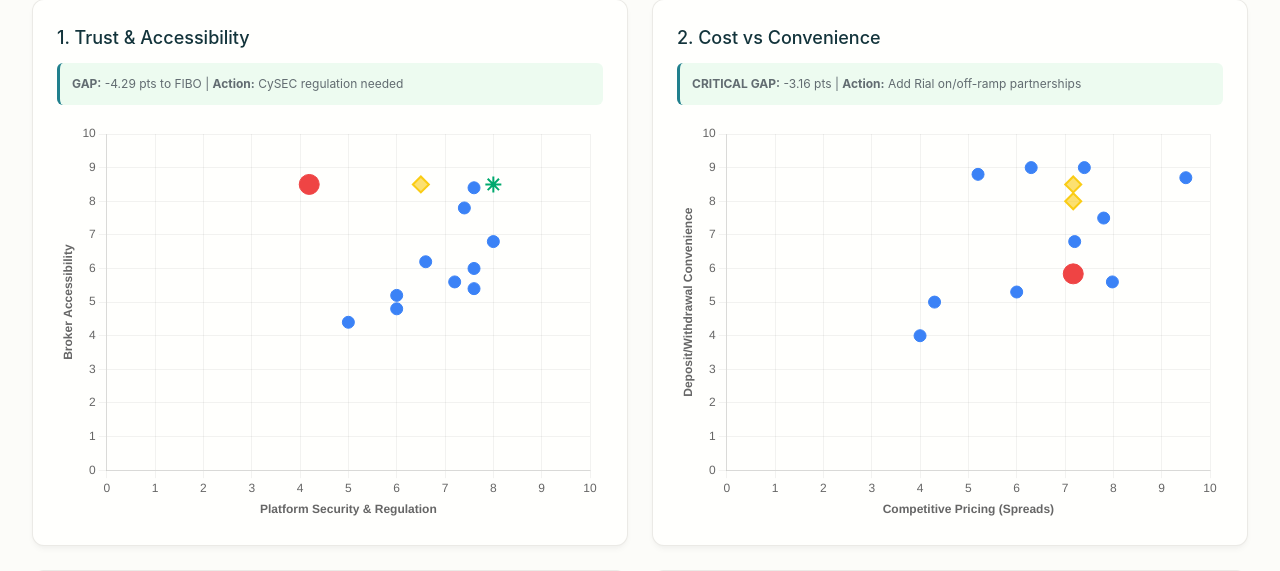
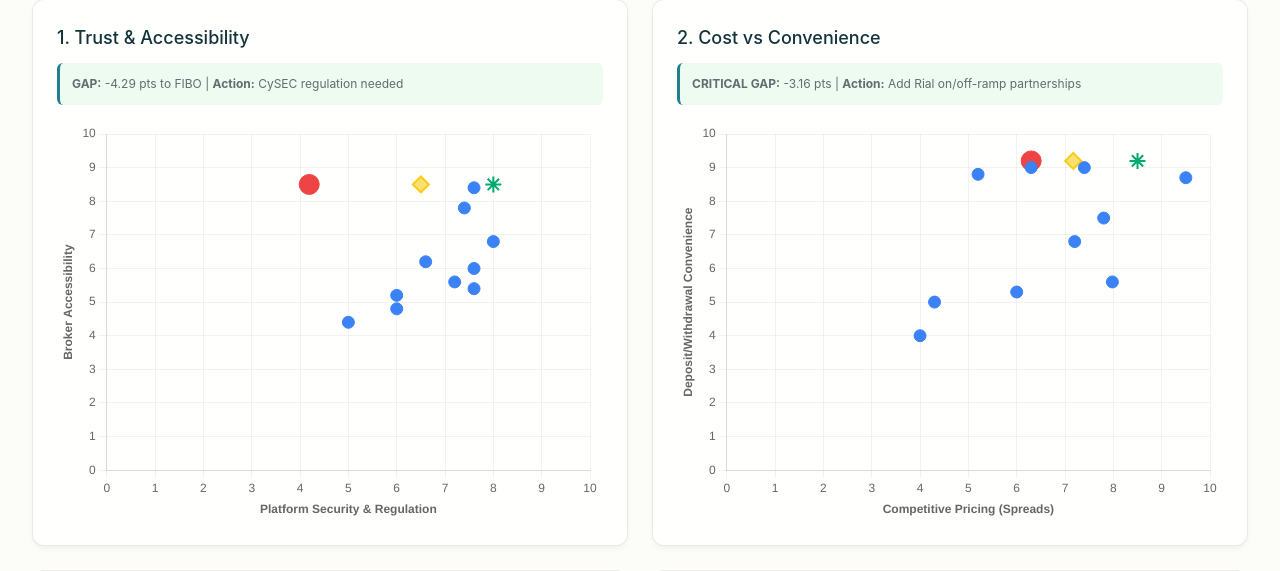
Before and after one commit to nikkan-noora/Market-Positioning-Wingomarkets, a plain HTML site: page index.html in a window 1280 px wide. Shown: the part 328-899 px from the top of the page. Drawn offline with nearby package versions, Linux system fonts and the light colour scheme; a web font is replaced by a local one.

Commit message:
Cost vs Convenience Update index.html

```diff
--- a/index.html
+++ b/index.html
@@ -962,7 +962,7 @@
           { name: 'CapitalXtend', x: 7.2, y: 6.8, isWingo: false },
           { name: 'Opo Finance', x: 9.5, y: 8.7, isWingo: false }
         ],
-        wingo: { current: { x: 7.17, y: 5.84 }, phase1: { x: 7.17, y: 8.0 }, phase2: { x: 7.17, y: 8.5 } }
+        wingo: { current: { x: 6.3, y: 9.2 }, phase2: { x: 7.17, y: 9.2 }, phase3: { x: 8.5, y: 9.2 } }
       },
       map3: {
         title: 'Localization & Support Quality',
```
